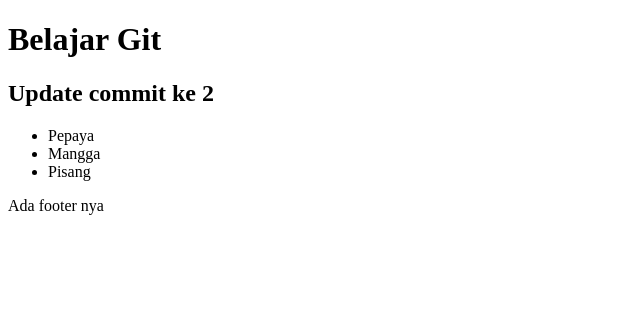
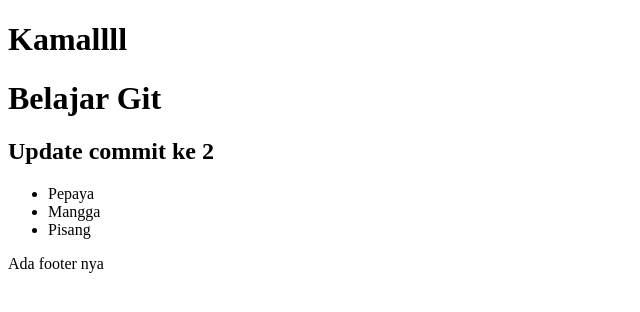
Before and after one commit to abdulbasit94/belajarhtml, a website: page index.html in a window 1280 px wide. Shown: the whole page, without its empty margins (0-640 px from the left). Drawn offline with Linux system fonts and the light colour scheme.

Commit message:
nambahin kamal

```diff
--- a/index.html
+++ b/index.html
@@ -6,6 +6,7 @@
     <title>Document</title>
 </head>
 <body>
+    <h1>Kamallll</h1>
     <h1>Belajar Git</h1>
     <h2>Update commit ke 2</h2>
     <ul>
```
